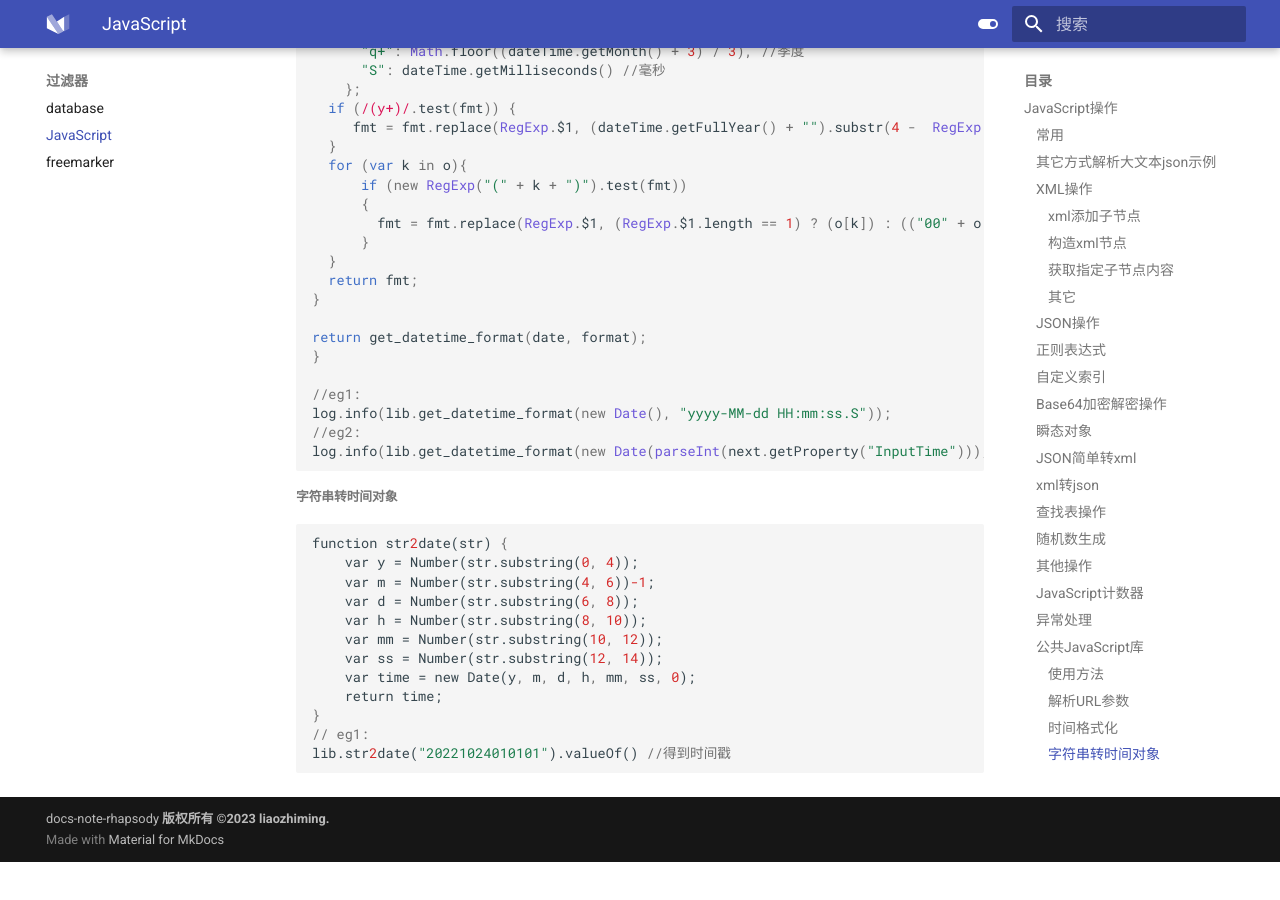
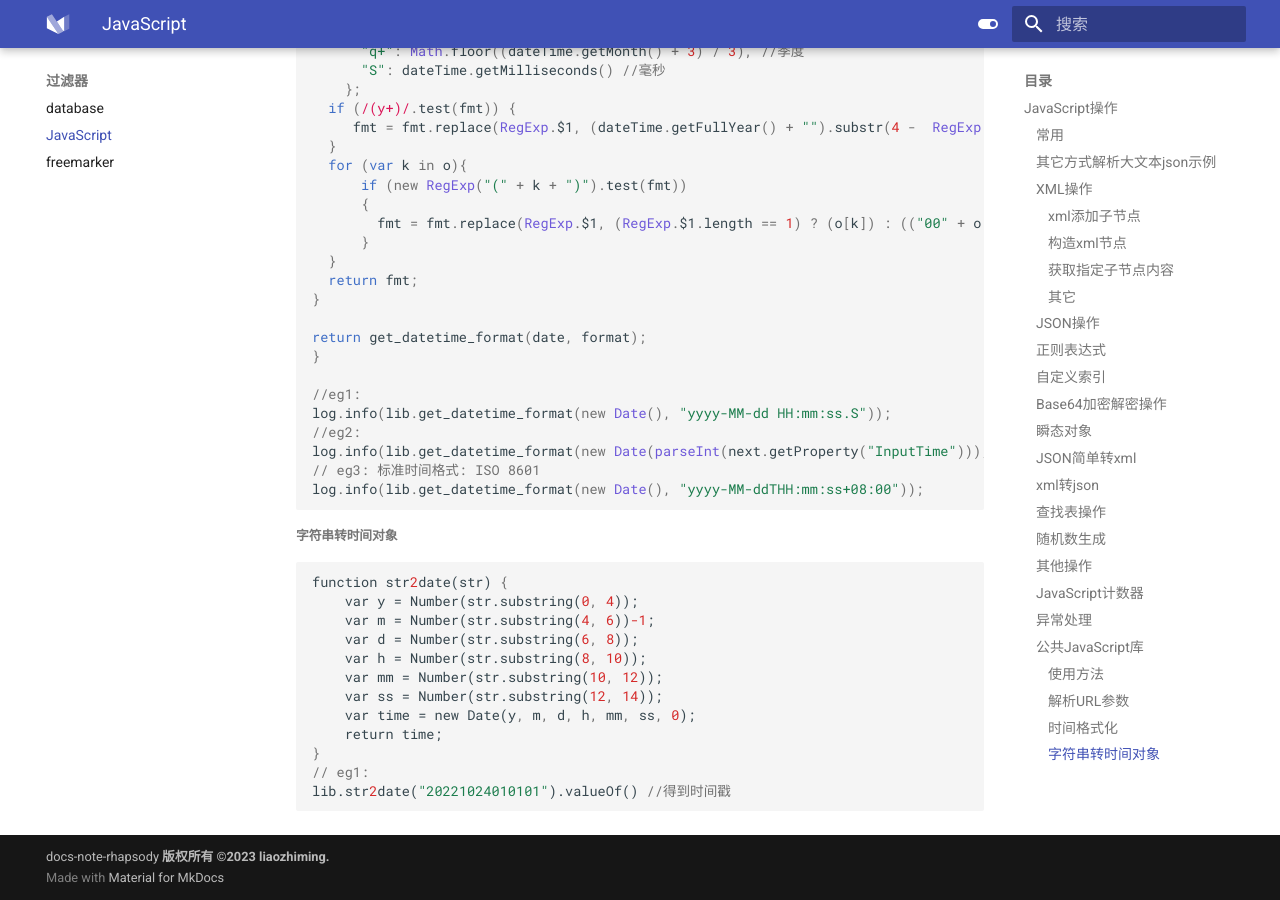
Before and after one commit to liaozhimingandy/demo, an MkDocs documentation site: the page built from docs/filter/JavaScript.md, in a window 1280 px wide and 900 px high, scrolled down 8069 px. Built offline with MkDocs 1.6.1 and Material for MkDocs 9.7.7, drawn with Linux system fonts in a browser that asks for light colours; before the commit the page ends 8931 px from its top, so only the background shows below that.

Commit message:
1.补充生成时间ISO 8601标准格式示例;

````diff
--- a/docs/filter/JavaScript.md
+++ b/docs/filter/JavaScript.md
@@ -448,6 +448,8 @@ return get_datetime_format(date, format);
 log.info(lib.get_datetime_format(new Date(), "yyyy-MM-dd HH:mm:ss.S"));
 //eg2:
 log.info(lib.get_datetime_format(new Date(parseInt(next.getProperty("InputTime"))), "yyyy-MM-dd HH:mm:ss.S"));
+// eg3: 标准时间格式: ISO 8601
+log.info(lib.get_datetime_format(new Date(), "yyyy-MM-ddTHH:mm:ss+08:00"));
 ```
 
 ###### 字符串转时间对象
````
